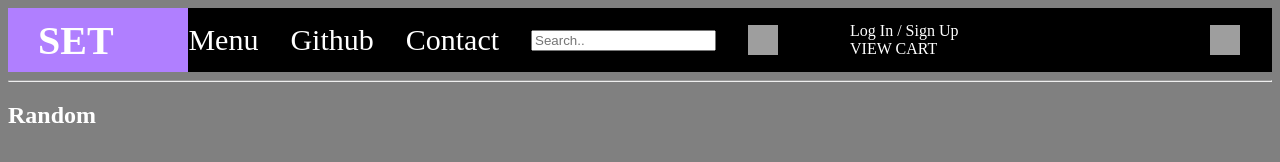
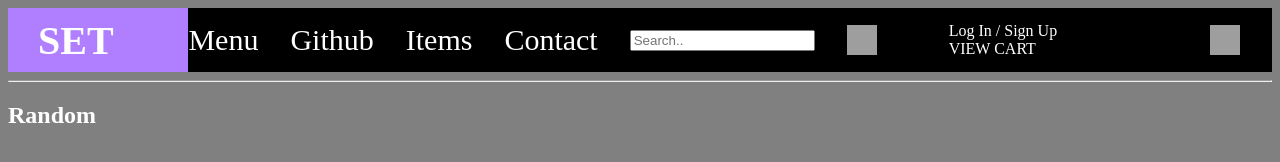
Before and after one commit to CierraMH/HTML-External-CSS-Assignment, a plain HTML site: page index.html in a window 1280 px wide. Drawn offline with Linux system fonts and the light colour scheme; grey boxes are pictures that could not be loaded.

Commit message:
added a 4th

```diff
--- a/index.html
+++ b/index.html
@@ -15,6 +15,7 @@
             <div class="N2">
                 <div>Menu</div>
                 <div>Github</div>
+                <div>Items</div>
                 <div>Contact</div>
                 <div id="S1"><input type="text" placeholder="Search.."></div>
                 <div class="Im1"><img src="http://www.clker.com/cliparts/n/U/H/1/H/u/search-icon-white-one-hi.png"></div>
```
